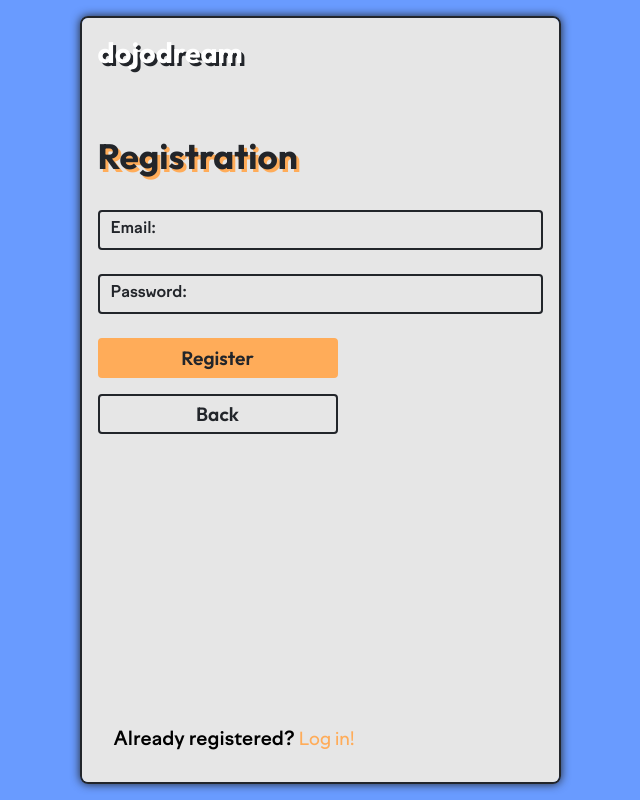
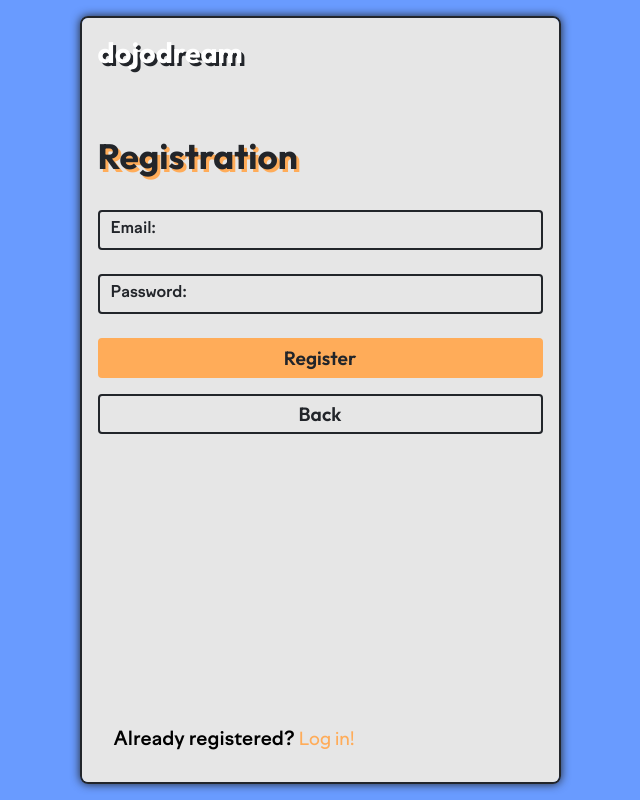
Before and after one commit to serge-yegorian/dojodream-client, a React (Create React App) app: page /enter in a window 1280 px wide. Shown: the whole page, without its empty margins (320-960 px from the left). Built offline with nearby package versions, Linux system fonts and the light colour scheme.

Commit message:
fix button width

```diff
--- a/src/pages/Enter/Enter.scss
+++ b/src/pages/Enter/Enter.scss
@@ -105,7 +105,7 @@
         padding: 0 2rem;
         text-decoration: none;
         transition: .2s;
-        width: 15rem;
+        width: 100%;
     }
 
     &__button--secondary:hover {
@@ -115,6 +115,7 @@
 
     &__button--cta {
         @include cta;
+        width: 100%;
     }
 
     &__button--cta:hover {
```
